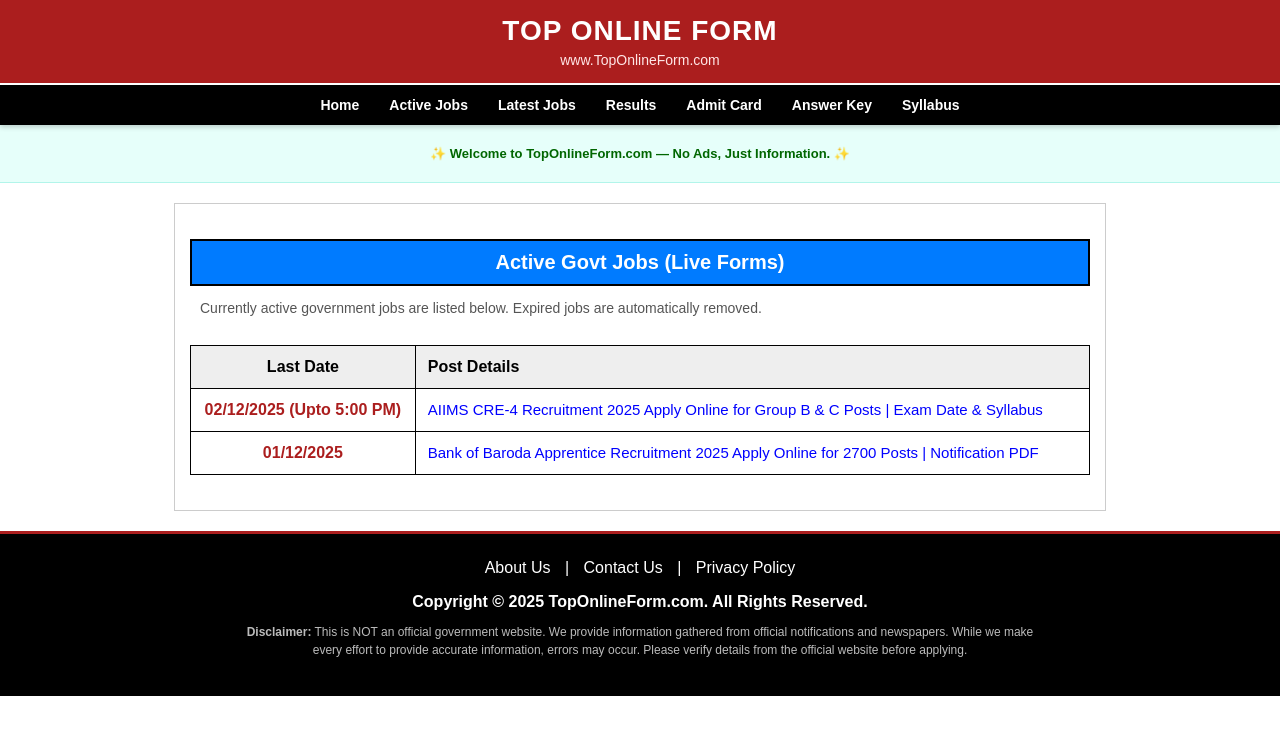
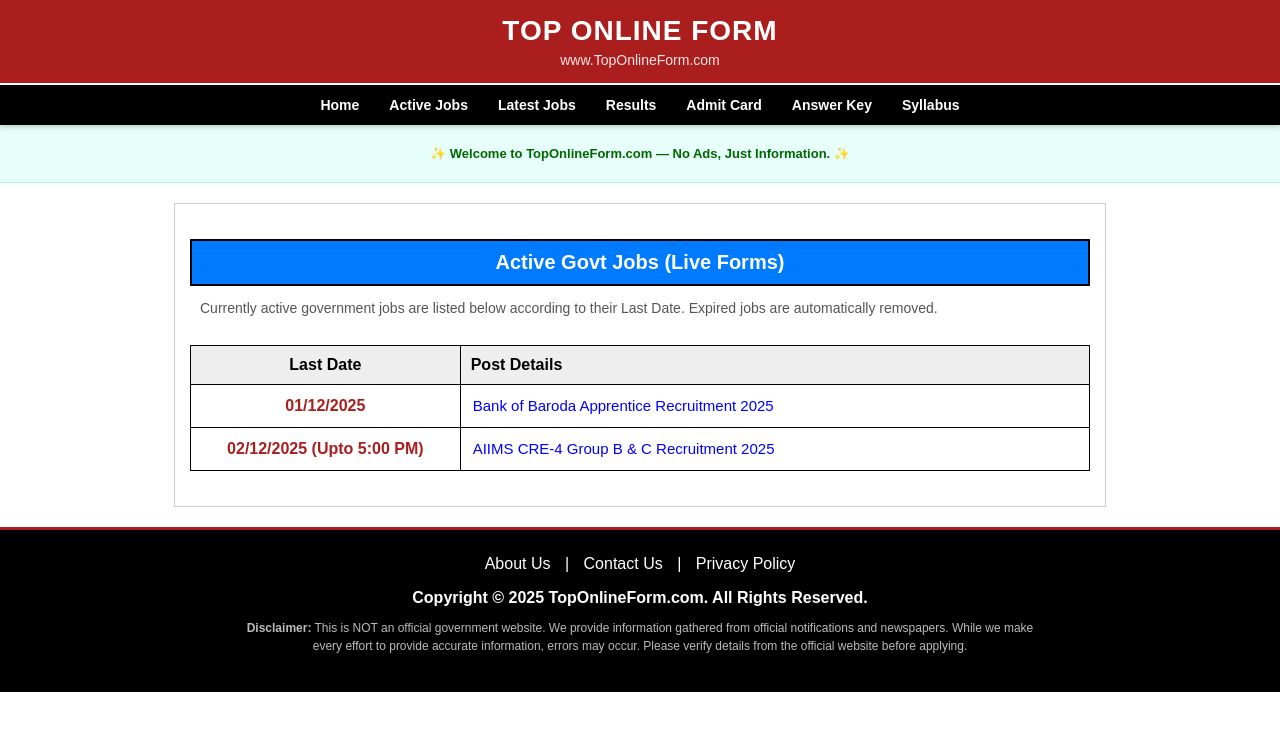
Before and after one commit to toponlineform/TopOnlineForm, a React (Vite) app: page /active-jobs in a window 1280 px wide. Shown: the top 734 px of the page. Built offline with nearby package versions, Linux system fonts and the light colour scheme.

Commit message:
Update ActiveJobs.jsx

```diff
--- a/src/ActiveJobs.jsx
+++ b/src/ActiveJobs.jsx
@@ -4,43 +4,47 @@
 import SEO from './SEO';
 
 function ActiveJobs() {
-  // Helper: Date parser jo extra text (jaise "Upto 5 PM") ko ignore karega
+  // Helper: Date parser (Handles "02/12/2025 (Upto 5 PM)")
   const parseDate = (dateStr) => {
     if (!dateStr) return null;
-
-    // Step 1: Sirf pehla hissa (DD/MM/YYYY) uthao, baaki space ke baad ka hata do
-    const cleanDateStr = dateStr.split(' ')[0];
-
+    const cleanDateStr = dateStr.split(' ')[0]; // Sirf date uthao, time hatao
     const parts = cleanDateStr.split('/');
-    if(parts.length < 3) return null; // Agar date sahi format me nahi hai to chod do
-
+    if(parts.length < 3) return null;
     return new Date(parts[2], parts[1] - 1, parts[0]);
   };
 
-  // Helper: Last Date nikalne ke liye
+  // Helper: Last Date string nikalna
   const getLastDateString = (job) => {
     if (!job.importantDates) return null;
     const lastDateObj = job.importantDates.find(d => d.label.toLowerCase().includes("last date"));
     return lastDateObj ? lastDateObj.value : null;
   };
 
-  // --- MAGIC LOGIC ---
   const today = new Date();
   today.setHours(0, 0, 0, 0);
 
   const activeJobsList = jobsData
     .filter(job => {
+      // 1. Sirf Latest Jobs dikhani hain
       if (job.category !== "Latest Jobs") return false;
+
+      // 2. Expired Jobs hatani hain
       const lastDateStr = getLastDateString(job);
       if (!lastDateStr) return true;
-
       const lastDate = parseDate(lastDateStr);
-      // Agar date invalid thi (null), to job ko dikha do (safe side), warna check karo
       return lastDate ? lastDate >= today : true;
     })
     .sort((a, b) => {
-      // Sort by ID descending (Newest first)
-      return b.id - a.id;
+      // --- SORTING LOGIC CHANGED ---
+      // Pehle ID se sort tha, ab Date se sort hoga (Ascending: Jo pehle expire hoga wo upar)
+      const dateA = parseDate(getLastDateString(a));
+      const dateB = parseDate(getLastDateString(b));
+
+      // Agar date nahi hai to sabse neeche phenk do
+      if (!dateA) return 1;
+      if (!dateB) return -1;
+
+      return dateA - dateB; // Ascending (Pass wali date pehle)
     });
 
   return (
@@ -57,26 +61,28 @@
       </div>
 
       <p style={{ padding: '0 10px 15px', fontSize: '14px', color: '#555' }}>
-        Currently active government jobs are listed below. Expired jobs are automatically removed.
+        Currently active government jobs are listed below according to their Last Date. Expired jobs are automatically removed.
       </p>
 
-      <table className="data-table" style={{ border: '1px solid #ccc' }}>
+      <div style={{overflowX: 'auto'}}>
+        <table className="data-table" style={{ border: '1px solid #ccc', minWidth: '100%' }}>
           <thead>
             <tr style={{ background: '#f8f9fa' }}>
-            <th style={{ width: '25%', textAlign: 'center', background: '#eee' }}>Last Date</th>
-            <th style={{ textAlign: 'left', background: '#eee' }}>Post Details</th>
+              <th style={{ width: '30%', textAlign: 'center', background: '#eee', padding: '10px' }}>Last Date</th>
+              <th style={{ textAlign: 'left', background: '#eee', padding: '10px' }}>Post Details</th>
             </tr>
           </thead>
           <tbody>
             {activeJobsList.length > 0 ? (
               activeJobsList.map(job => (
                 <tr key={job.id} style={{borderBottom: '1px solid #ddd'}}>
-                <td style={{ textAlign: 'center', fontWeight: 'bold', color: '#ab1e1e', padding: '12px' }}>
+                  <td style={{ textAlign: 'center', fontWeight: 'bold', color: '#ab1e1e', padding: '12px', whiteSpace: 'nowrap' }}>
                     {getLastDateString(job)}
                   </td>
                   <td style={{padding: '12px'}}>
                     <Link to={`/${job.slug}`} style={{ textDecoration: 'none', color: 'blue', fontWeight: '500', fontSize: '15px' }}>
-                    {job.title}
+                      {/* --- TITLE FIX: Use Short Title --- */}
+                      {job.shortTitle ? job.shortTitle : job.title}
                     </Link>
                   </td>
                 </tr>
@@ -89,6 +95,7 @@
           </tbody>
         </table>
       </div>
+    </div>
   );
 }
 
```
Lines whose indentation alone changed are shown as unchanged.
